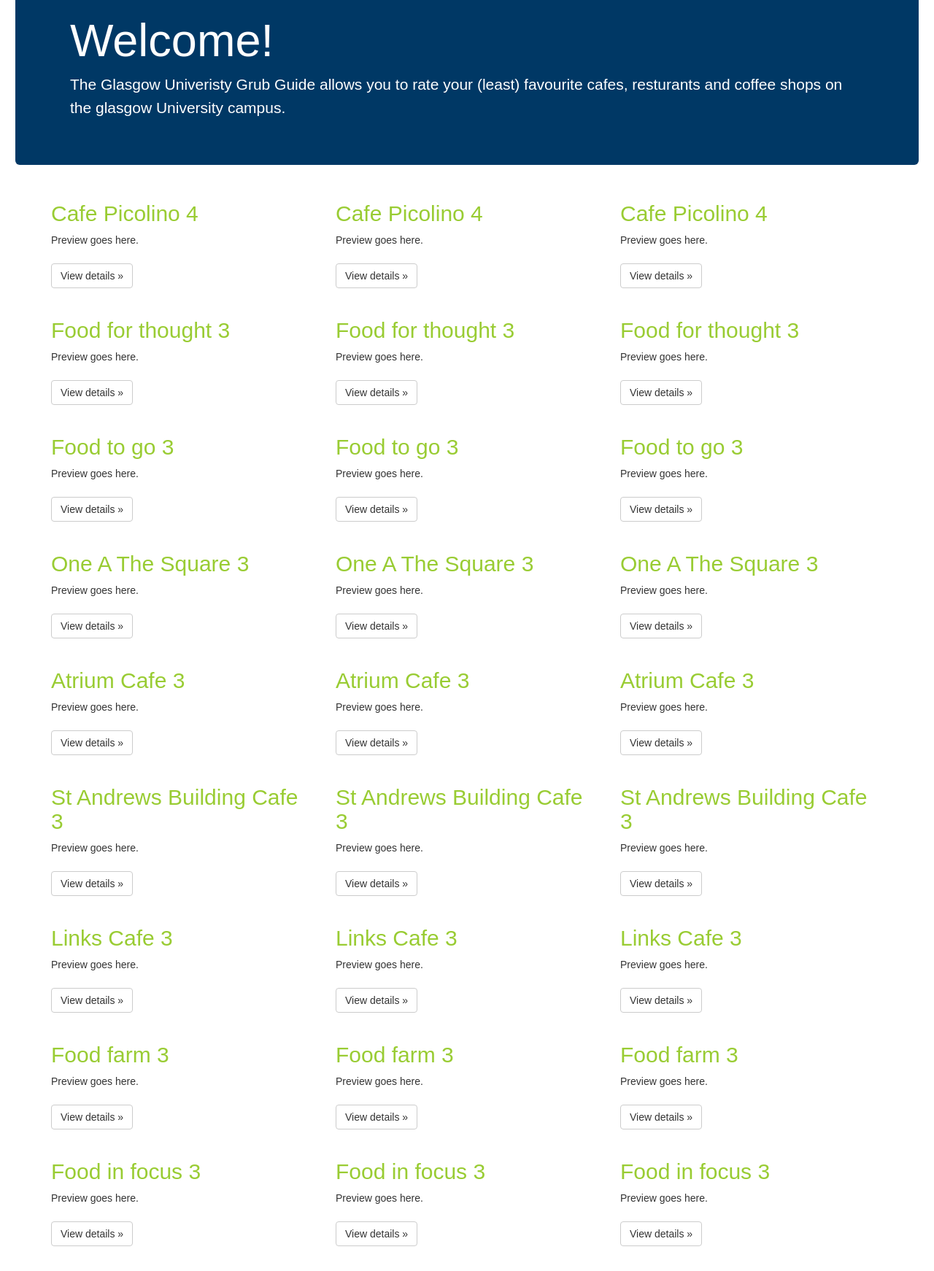
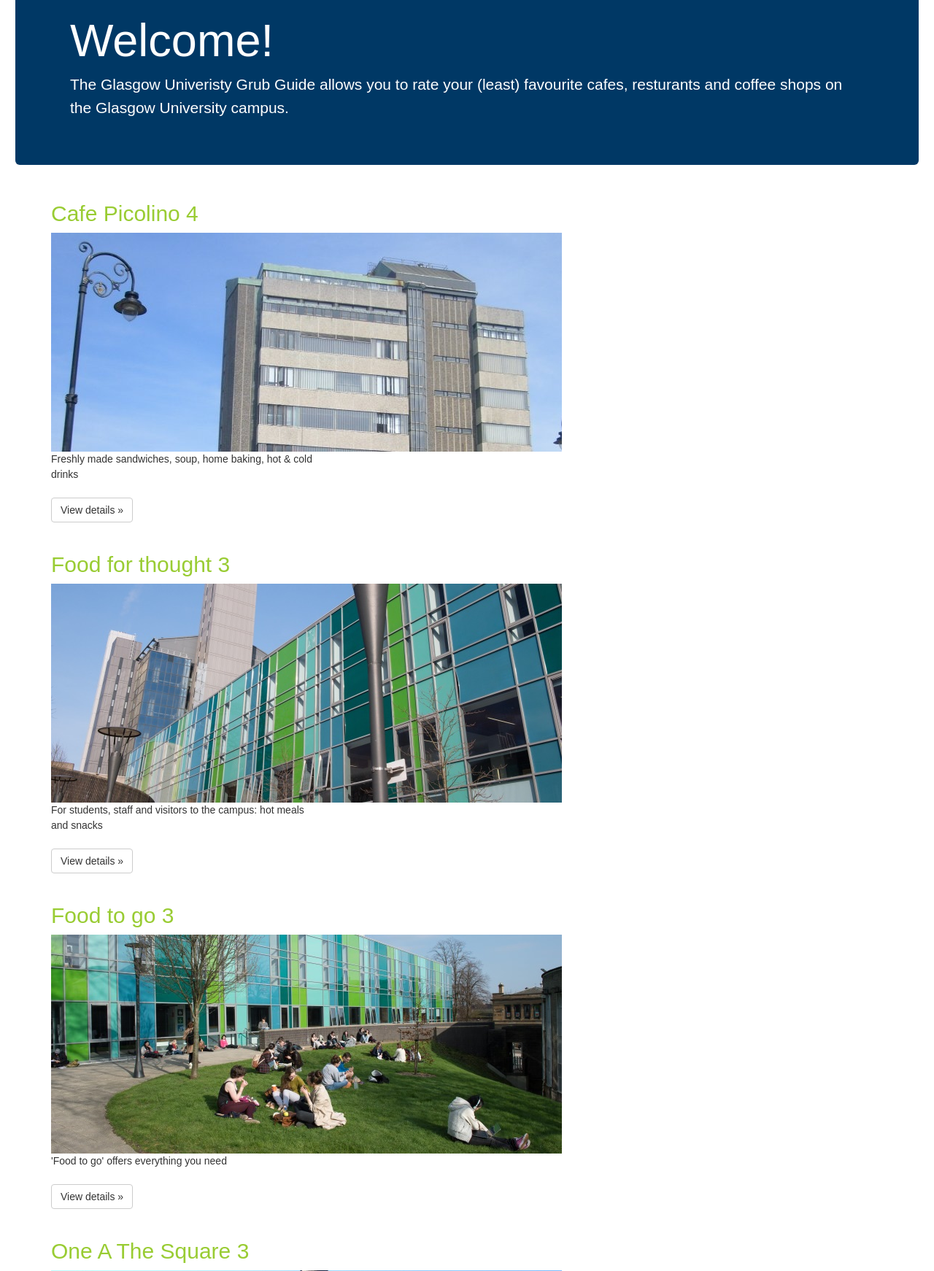
Before and after one commit to FergusMacNamara/ITechGroupProj, a Django app: page /gugrub/ in a window 1280 px wide. Shown: the part 468-2210 px from the top of the page at 73% size. Run offline with Django 3.2, Linux system fonts and the light colour scheme; data comes from the database, SQL or seed files in the repository; parts of the project's set-up code (start-up, migrations or seed data) failed here and were passed over; some libraries are stand-ins or nearby versions.

Commit message:
Single column index page

```diff
--- a/GUGrubGuide/templates/gugrub/index.html
+++ b/GUGrubGuide/templates/gugrub/index.html
@@ -10,7 +10,7 @@
         <div class="container">
             <img src="{% static "images/logo.png" %}" alt="GUGrubGuide Logo" />
             <h1>Welcome!</h1>
-            <p>The Glasgow Univeristy Grub Guide allows you to rate your (least) favourite cafes, resturants and coffee shops on  the glasgow
+            <p>The Glasgow Univeristy Grub Guide allows you to rate your (least) favourite cafes, resturants and coffee shops on  the Glasgow
             University campus.</p>
         </div>
     </div>
@@ -23,11 +23,11 @@
             <div class="row">
                 <div class="col-md-4">
                 <h2><a href="/gugrub/eatery/{{ eatery.slug }}">{{ eatery.name }} {{eatery.averageRating}}</a></h2>
-                  <!--<img src="{{MEDIA_URL}}{{eatery.picture}}"/>-->
-                <p>Preview goes here. </p>
+                  <img src="{{MEDIA_URL}}{{eatery.picture}}"/>
+                <p>{{eatery.description}} </p>
                 <p><a class="btn btn-default" href="#" role="button">View details &raquo;</a></p>
                 </div>
-                <div class="col-md-4">
+                <!--<div class="col-md-4">
                 <h2><a href="/gugrub/eatery/{{ eatery.slug }}">{{ eatery.name }} {{eatery.averageRating}}</a></h2>
                 <p>Preview goes here. </p>
                 <p><a class="btn btn-default" href="#" role="button">View details &raquo;</a></p>
@@ -36,9 +36,14 @@
                 <h2><a href="/gugrub/eatery/{{ eatery.slug }}">{{ eatery.name }} {{eatery.averageRating}}</a></h2>
                 <p>Preview goes here. </p>
                 <p><a class="btn btn-default" href="#" role="button">View details &raquo;</a></p>
-                </div>
+                </div> -->
 
             </div>
+
+
+
+
+
             {% endfor %}
         {% else %}
             <strong>There are no eateries present.</strong>
```
